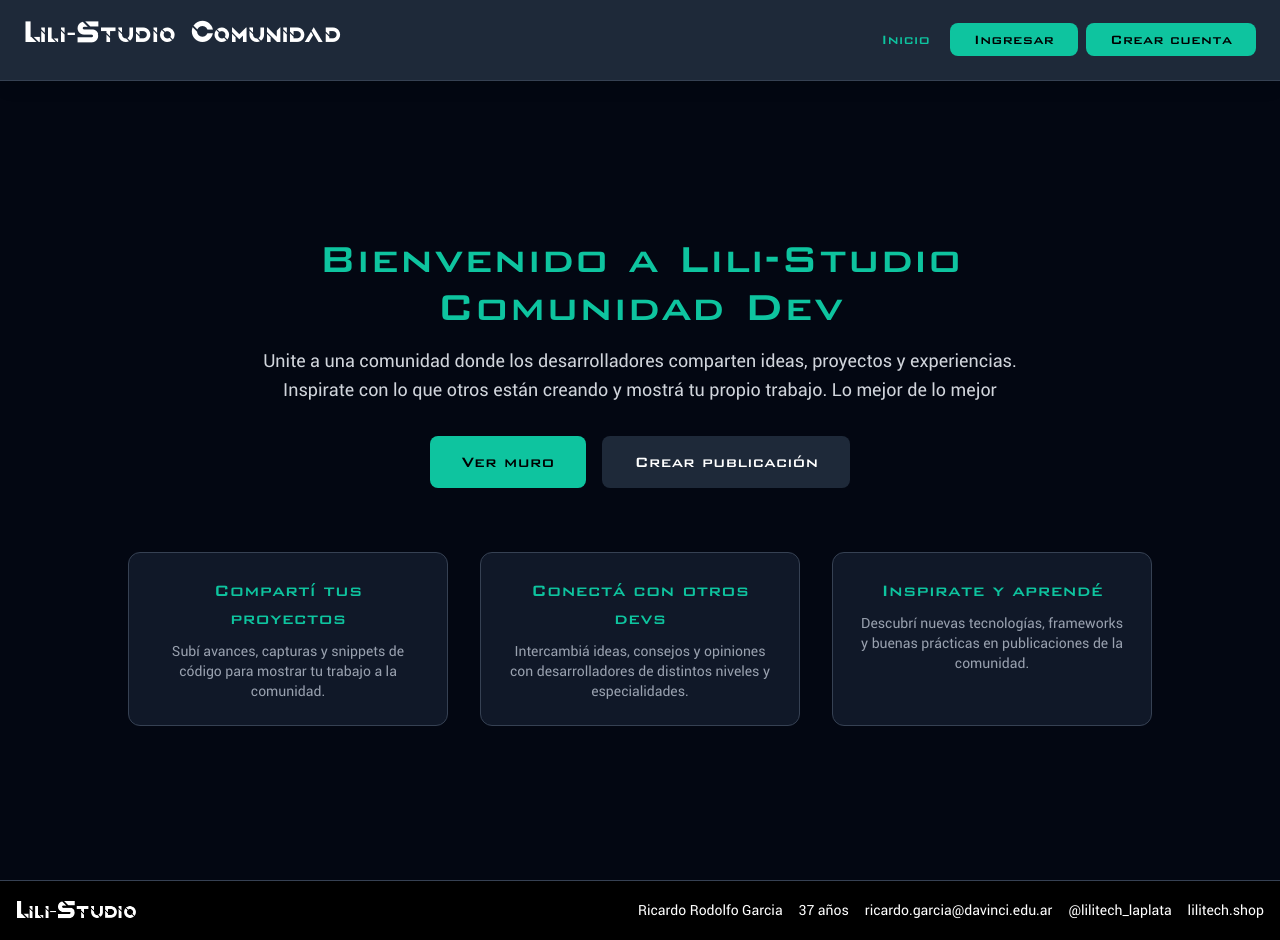
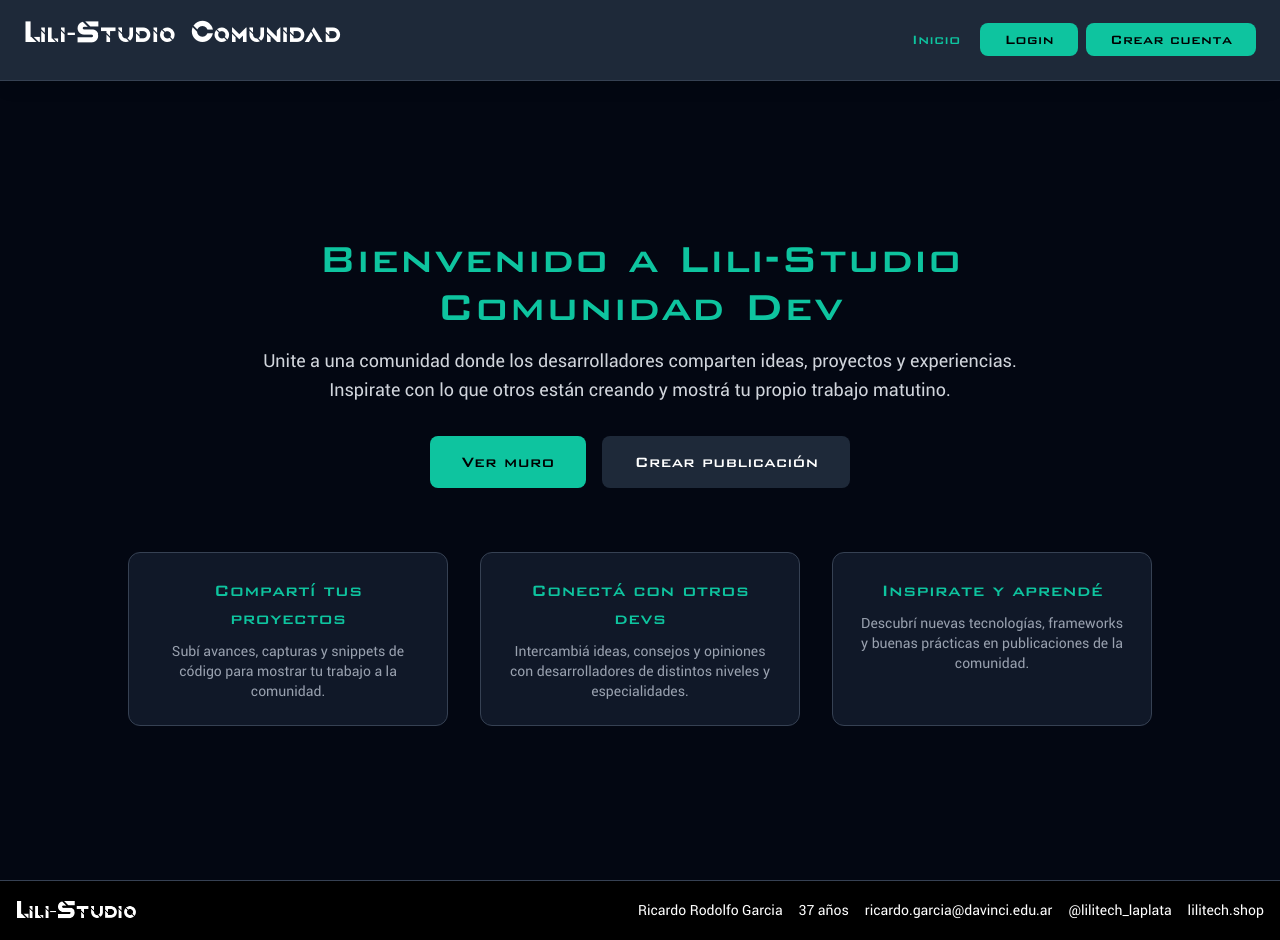
Before and after one commit to Richard-davinci/parcial-cwm, a Vue app: page / in a window 1280 px wide. Built offline with nearby package versions, Linux system fonts and the light colour scheme.

Commit message:
otros cambios

```diff
--- a/src/components/AppNavbar.vue
+++ b/src/components/AppNavbar.vue
@@ -16,7 +16,7 @@
         <li>
           <RouterLink :class="{ 'opacity-75': $route.path === '/ingresar' }"
                       class="bg-turquesa text-black font-bankgothic py-2 px-6 rounded-lg"
-                      to="/ingresar">Ingresar
+                      to="/ingresar">Login
           </RouterLink>
         </li>
         <li>
--- a/src/pages/Home.vue
+++ b/src/pages/Home.vue
@@ -6,7 +6,7 @@
       </h1>
       <p class="text-gray-300 text-lg leading-relaxed mb-8">
         Unite a una comunidad donde los desarrolladores comparten ideas, proyectos y experiencias.
-        Inspirate con lo que otros están creando y mostrá tu propio trabajo. Lo mejor de lo mejor
+        Inspirate con lo que otros están creando y mostrá tu propio trabajo matutino.
       </p>
 
       <div class="flex flex-col sm:flex-row items-center justify-center gap-4">
```
